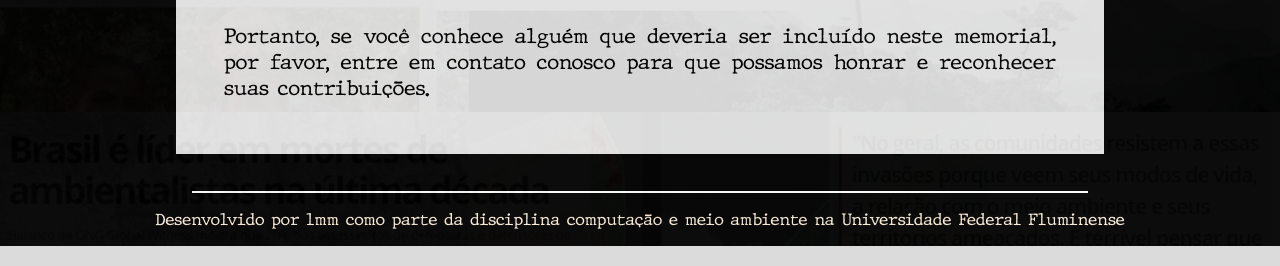
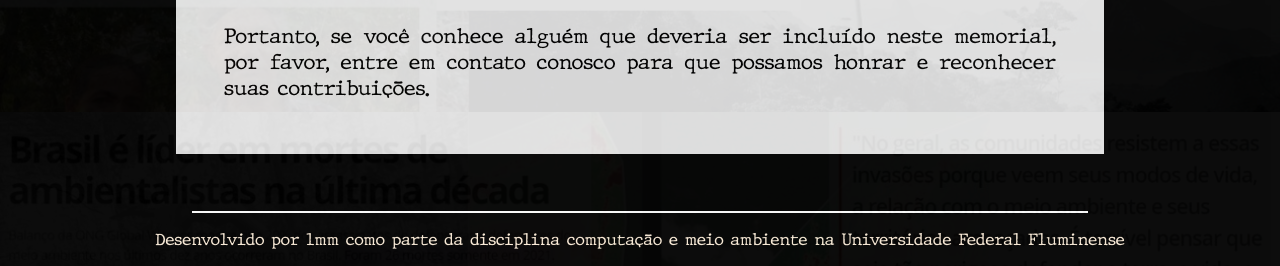
Before and after one commit to Luca-Machado-uff/ambiental, a Django app: page /sobre in a window 1280 px wide. Shown: the part 688-954 px from the top of the page. Run offline with Django 4.2, Linux system fonts and the light colour scheme; parts of the project's set-up code (start-up, migrations or seed data) failed here and were passed over.

Commit message:
fixed footer height

```diff
--- a/setup/static/styles/index.css
+++ b/setup/static/styles/index.css
@@ -33,14 +33,14 @@ body {
 .main-body {
     background-color: black;
     opacity: 1.0;
-    min-height: calc(100vh - 60px);
+    min-height: calc(100vh - 80px);
     display: flex;
     flex-direction: column;
     background-size: cover;
     background-repeat: no-repeat;
     background-attachment: fixed;
     background-size: cover;
-    padding-bottom: 60px;
+    padding-bottom: 80px;
 
 
 }
@@ -118,7 +118,7 @@ a{
 
 .home-main{
     color: antiquewhite;
-    min-height: calc(800% - 60px);
+    min-height: calc(800% - 80px);
 }
 
 .names-section{
```
